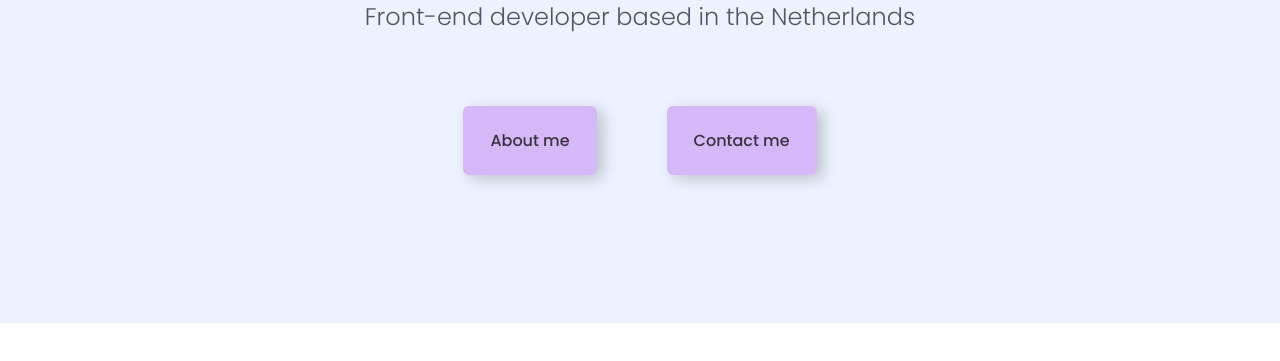
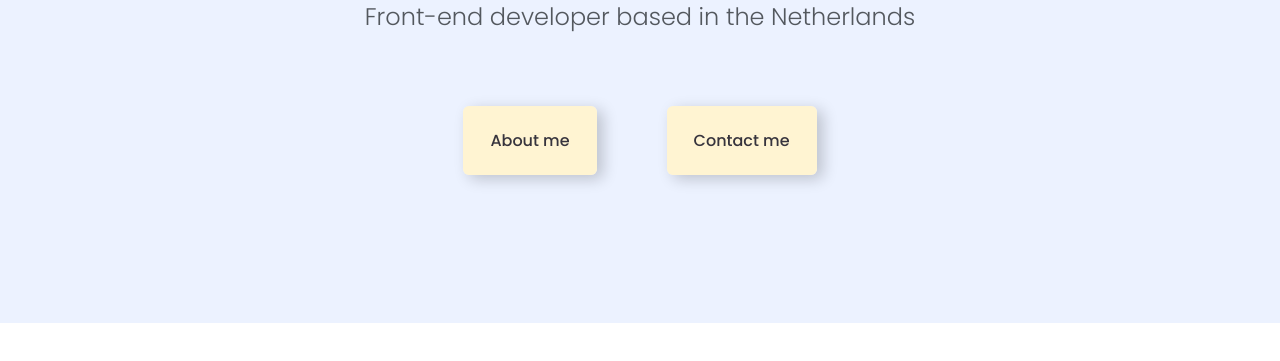
Before and after one commit to RRachelvd/portfolio-project-rachel, a plain HTML site: page index.html in a window 1280 px wide. Shown: the part 363-724 px from the top of the page. Drawn offline with nearby package versions, Linux system fonts and the light colour scheme; a web font is replaced by a local one.

Commit message:
Changed button color

```diff
--- a/src/styles.css
+++ b/src/styles.css
@@ -50,7 +50,7 @@ h4 {
   margin-right: 35px;
   padding: 23px 27px;
   border-radius: 6px;
-  background: var(--tertiary-color);
+  background: var(--accent-color);
   box-shadow: var(--shadow);
   font-family: "Poppins", sans-serif;
   font-weight: 500;
```
